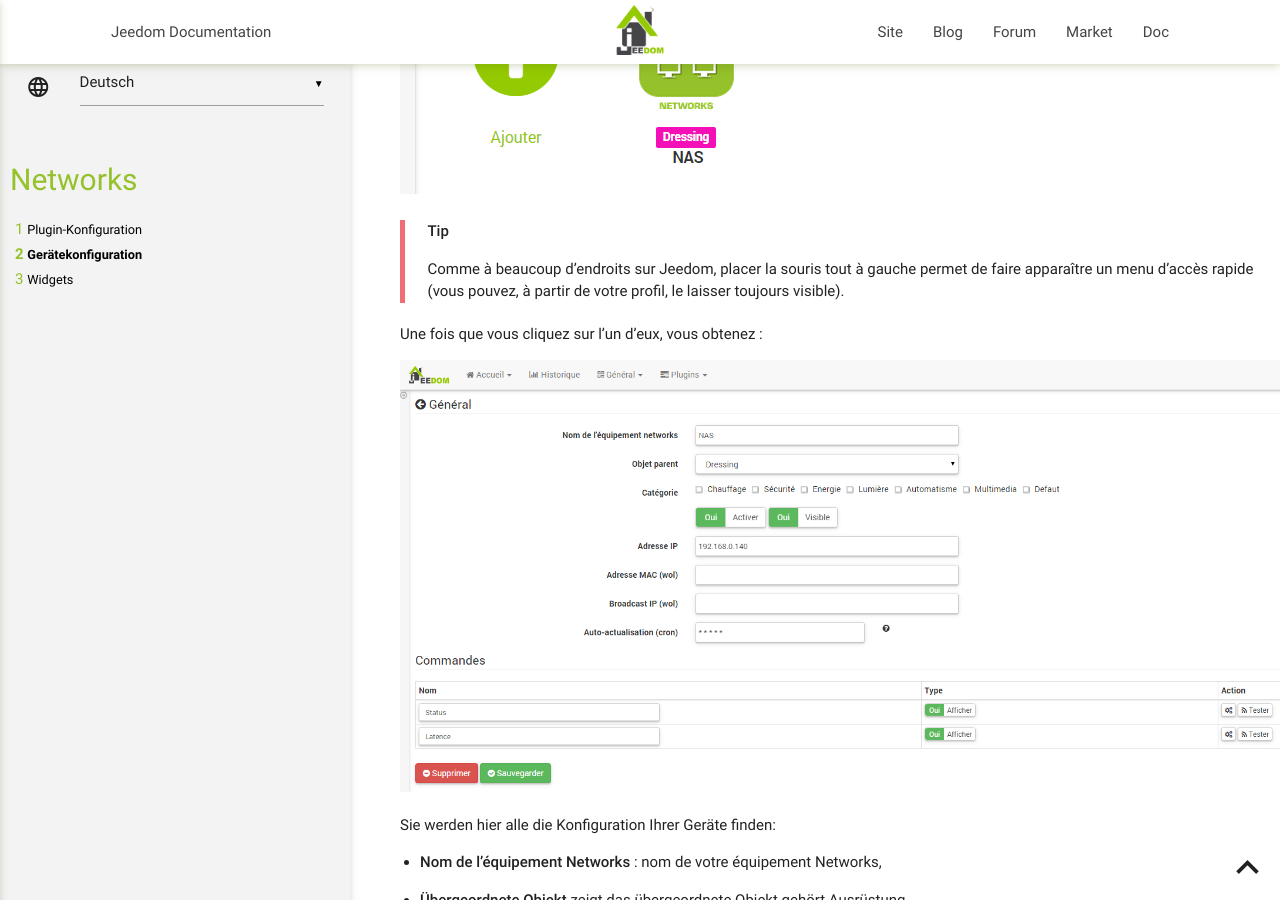
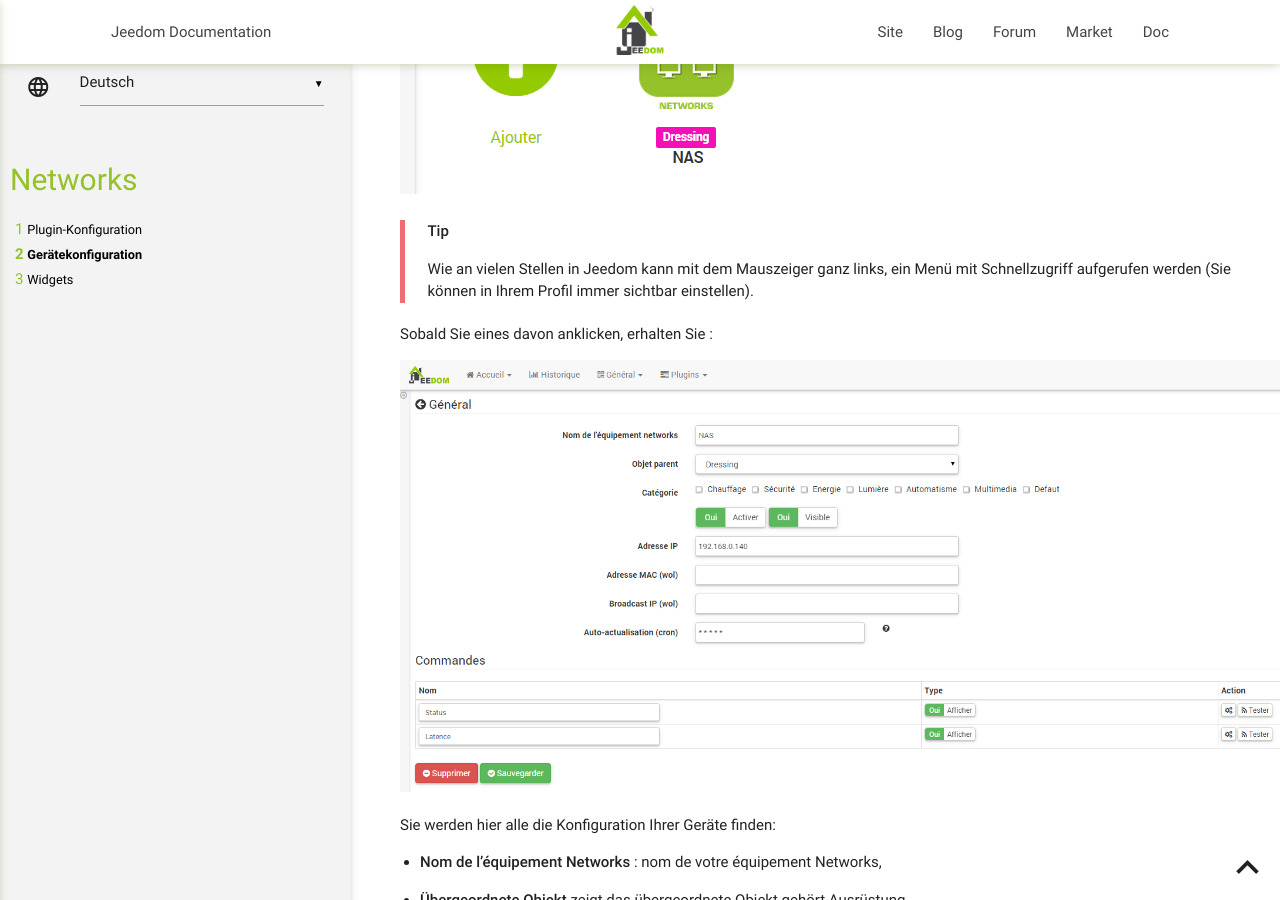
Before and after one commit to jeedom/plugin-networks, a Jekyll site: the page built from docs/de_DE/index.md, in a window 1280 px wide and 900 px high, scrolled down 1350 px. Built offline with Jekyll 4.4.1, drawn with Linux system fonts in a browser that asks for light colours; our own code applies the rules of GitHub Pages for plain Markdown files.

Commit message:
[ROBOT] Action all

```diff
--- a/docs/de_DE/index.md
+++ b/docs/de_DE/index.md
@@ -24,11 +24,11 @@ Voilà à quoi ressemble la page du plugin Networks (ici avec déjà 1
 
 > **Tip**
 >
-> Comme à beaucoup d’endroits sur Jeedom, placer la souris tout à gauche
-> permet de faire apparaître un menu d’accès rapide (vous pouvez, à
-> partir de votre profil, le laisser toujours visible).
+> Wie an vielen Stellen in Jeedom kann mit dem Mauszeiger ganz links, ein
+> Menü mit Schnellzugriff aufgerufen werden (Sie können in Ihrem Profil
+> immer sichtbar einstellen).
 
-Une fois que vous cliquez sur l’un d’eux, vous obtenez :
+Sobald Sie eines davon anklicken, erhalten Sie :
 
 ![networks4](../images/networks4.PNG)
 
```
